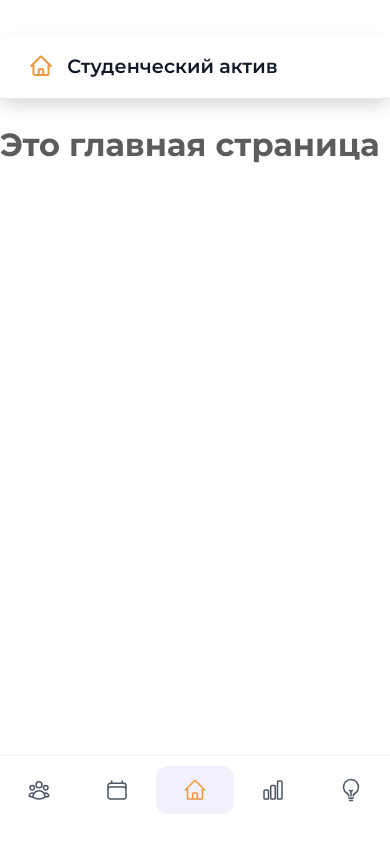
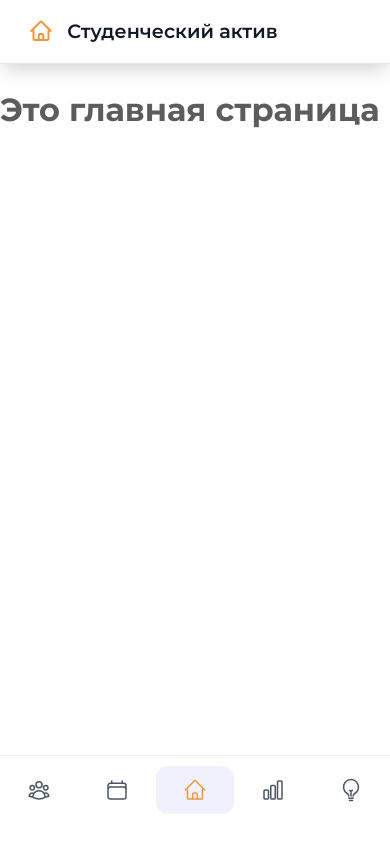
Before and after one commit to Noomvv/bucheon_su, a Next.js app: page / in a window 390 px wide. Built offline with nearby package versions, Linux system fonts and the light colour scheme.

Commit message:
сдвинул header footer к самому краю экрана

```diff
--- a/app/components/Header.module.css
+++ b/app/components/Header.module.css
@@ -1,7 +1,7 @@
 /* app/components/Header.module.css */
 .header {
   position: sticky;
-  top: 40px;
+  top: 0; /* Размещаем header в самом верху */
   background: #ffffff;
   border-bottom: 1px solid #e5e7eb;
   padding: 1.2rem 0;
@@ -43,7 +43,7 @@
 /* Адаптация */
 @media (max-width: 640px) {
   .header {
-    top: 20px;
+    top: 0px;
     padding: 1rem 0;
     box-shadow: 0 8px 20px -4px rgba(0, 0, 0, 0.2);
   }
--- a/app/components/Navbar.module.css
+++ b/app/components/Navbar.module.css
@@ -12,13 +12,14 @@
   z-index: 1000;
   display: flex;
   justify-content: center;
-  margin-bottom: 20px;
+  /* margin-bottom: 20px; */
 }
 
 .iconGrid {
   display: flex;
   width: 100%;
   justify-content: space-between; /* Равномерное распределение кнопок */
+  padding-bottom: 20px;
 }
 
 .iconButton {
--- a/app/globals.css
+++ b/app/globals.css
@@ -22,6 +22,6 @@ body {
     background-color: var(--bg-color);
     color: var(--text-color);
     line-height: 1.6;
-    padding-top: 35px; /* Отступ сверху для header */
     padding-bottom: 70px; /* Отступ для навигационной панели */
+    margin: 0; /* Убираем любые внешние отступы */
 }
```
